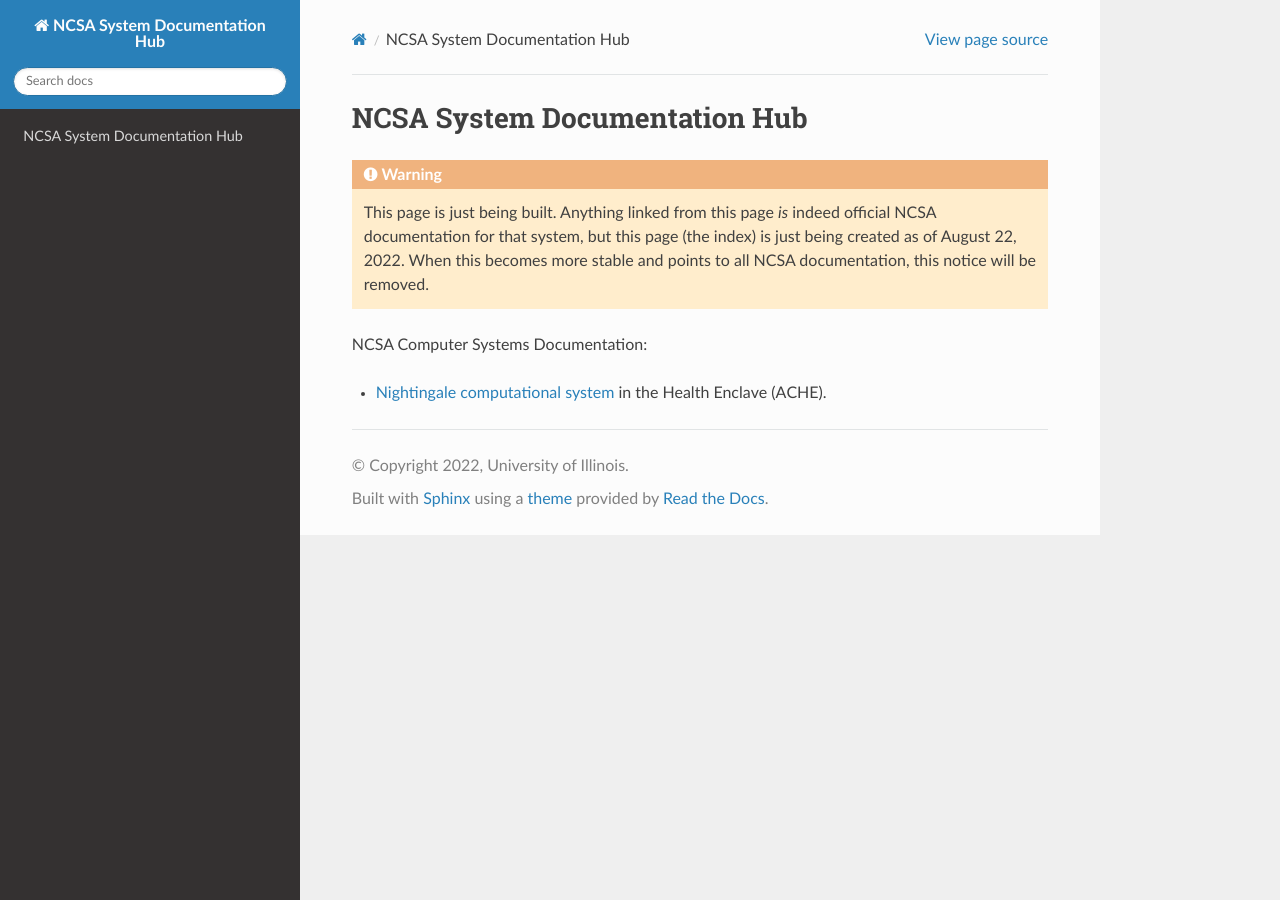
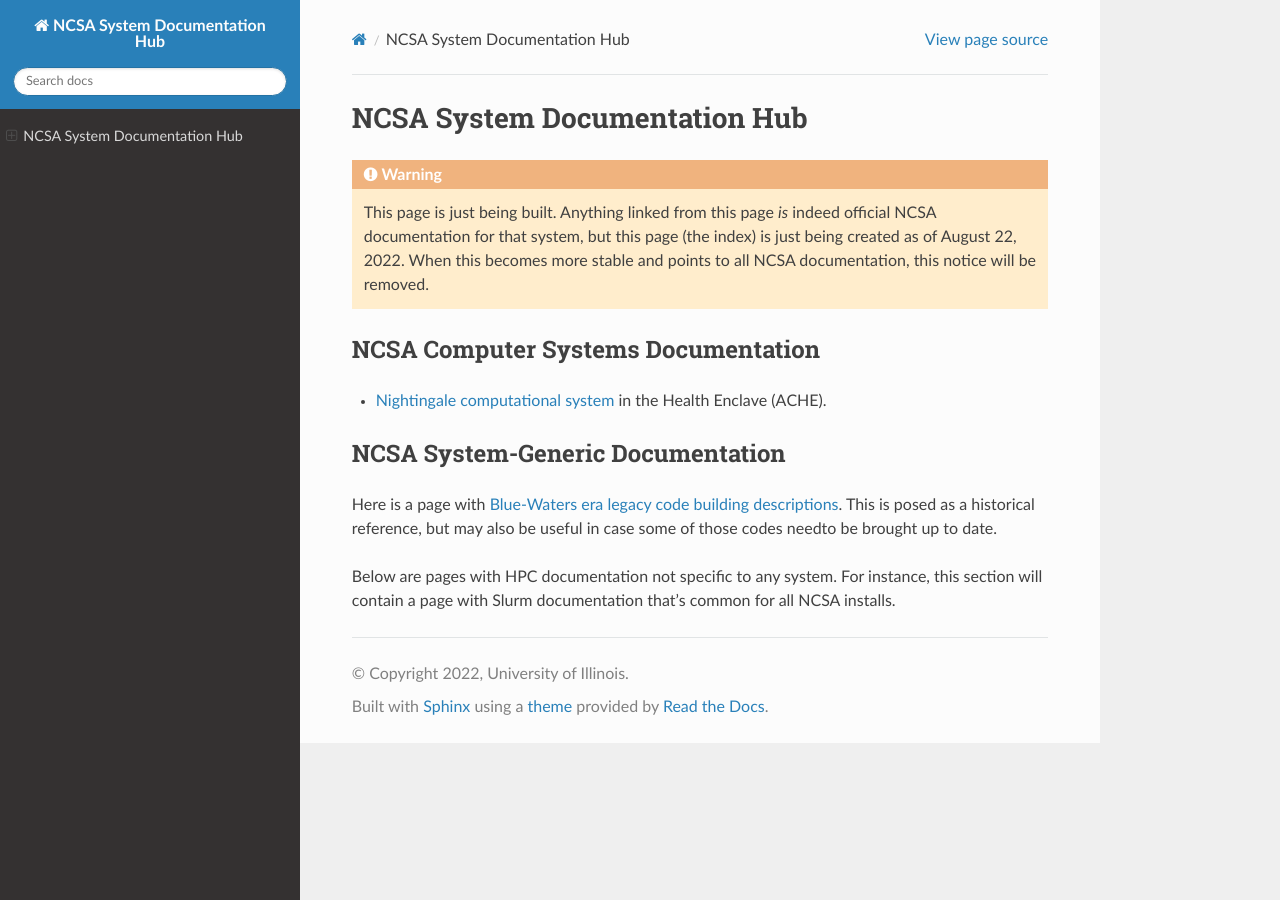
Before and after one commit to rmokos/ncsa_system_documentation, a Sphinx documentation site: the page built from docs/source/index.rst, in a window 1280 px wide. Built offline with Sphinx 7.4.7 and the Read the Docs theme 2.0.0, drawn with Linux system fonts in a browser that asks for light colours.

Commit message:
generic docs and comm code link
Added a section for non-system-specific docs.  One link to the old BW portal community-code section.  Also a section for non-machine-specific docs.

```diff
--- a/docs/source/index.rst
+++ b/docs/source/index.rst
@@ -1,3 +1,4 @@
+===================================
 NCSA System Documentation Hub
 ===================================
 
@@ -5,6 +6,14 @@ NCSA System Documentation Hub
 
    This page is just being built.  Anything linked from this page *is* indeed official NCSA documentation for that system, but this page (the index) is just being created as of August 22, 2022.  When this becomes more stable and points to all NCSA documentation, this notice will be removed.
 
-NCSA Computer Systems Documentation:
+NCSA Computer Systems Documentation
+-------------------------------------
 
 - `Nightingale computational system <https://ncsa-nightingale.readthedocs-hosted.com>`_ in the Health Enclave (ACHE).
+
+NCSA System-Generic Documentation
+-------------------------------------
+
+Here is a page with `Blue-Waters era legacy code building descriptions <https://ncsa-community-code-reference.readthedocs-hosted.com/en/latest/>`_.  This is posed as a historical reference, but may also be useful in case some of those codes needto be brought up to date.
+
+Below are pages with HPC documentation not specific to any system.  For instance, this section will contain a page with Slurm documentation that's common for all NCSA installs.
```
